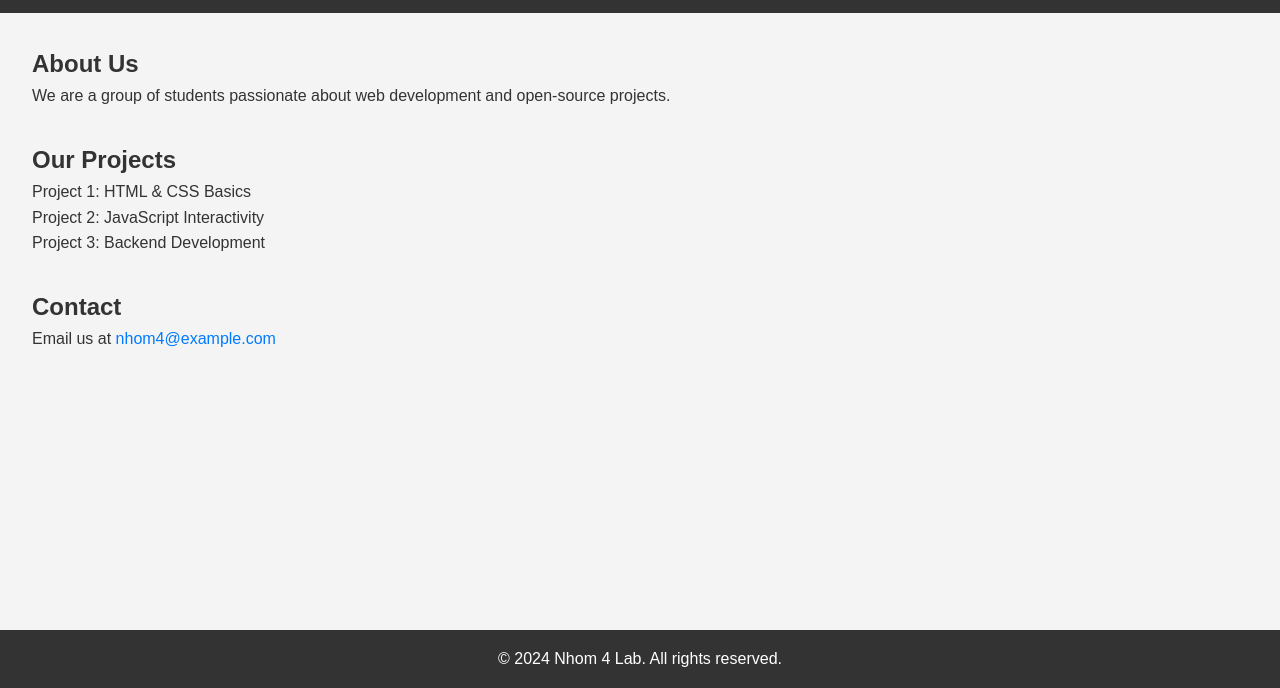
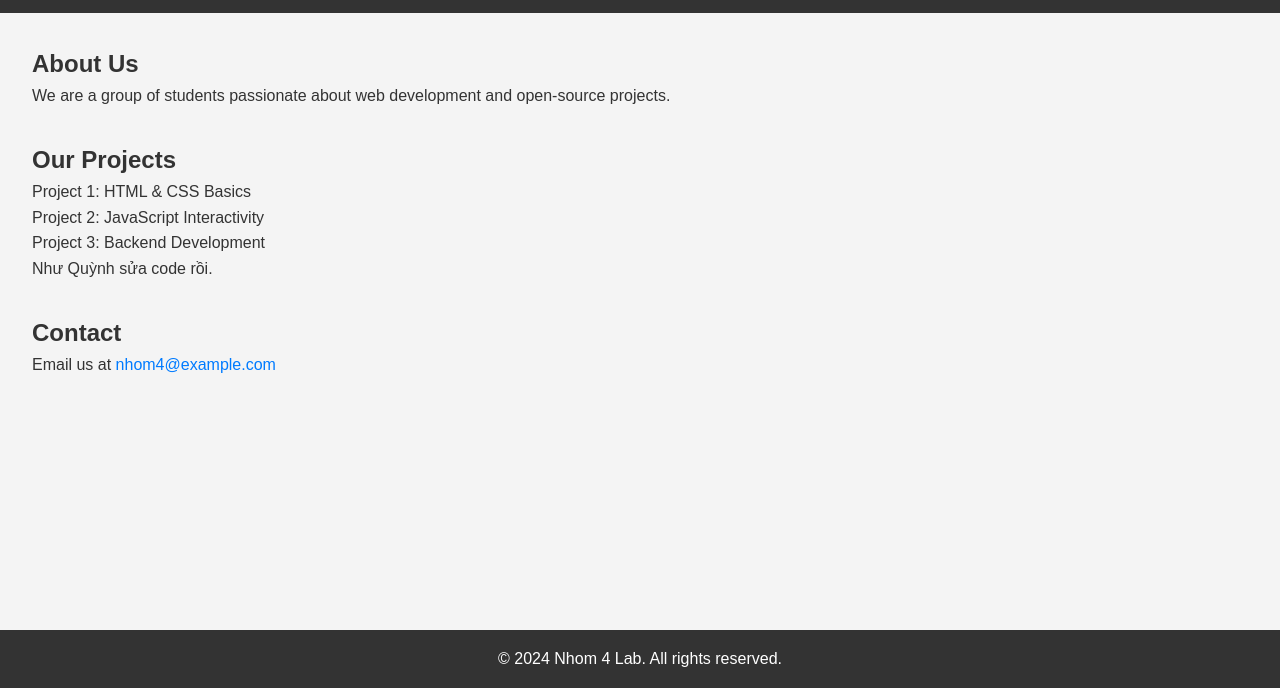
Before and after one commit to nguyenthuytruc/LabGit2, a plain HTML site: page index.html in a window 1280 px wide. Shown: the part 112-800 px from the top of the page. Drawn offline with Linux system fonts and the light colour scheme.

Commit message:
NhuQuynh

```diff
--- a/index.html
+++ b/index.html
@@ -29,6 +29,7 @@
                 <li>Project 1: HTML & CSS Basics</li>
                 <li>Project 2: JavaScript Interactivity</li>
                 <li>Project 3: Backend Development</li>
+                <li>Như Quỳnh sửa code rồi.</li>
             </ul>
         </section>
         <section id="contact">
```
